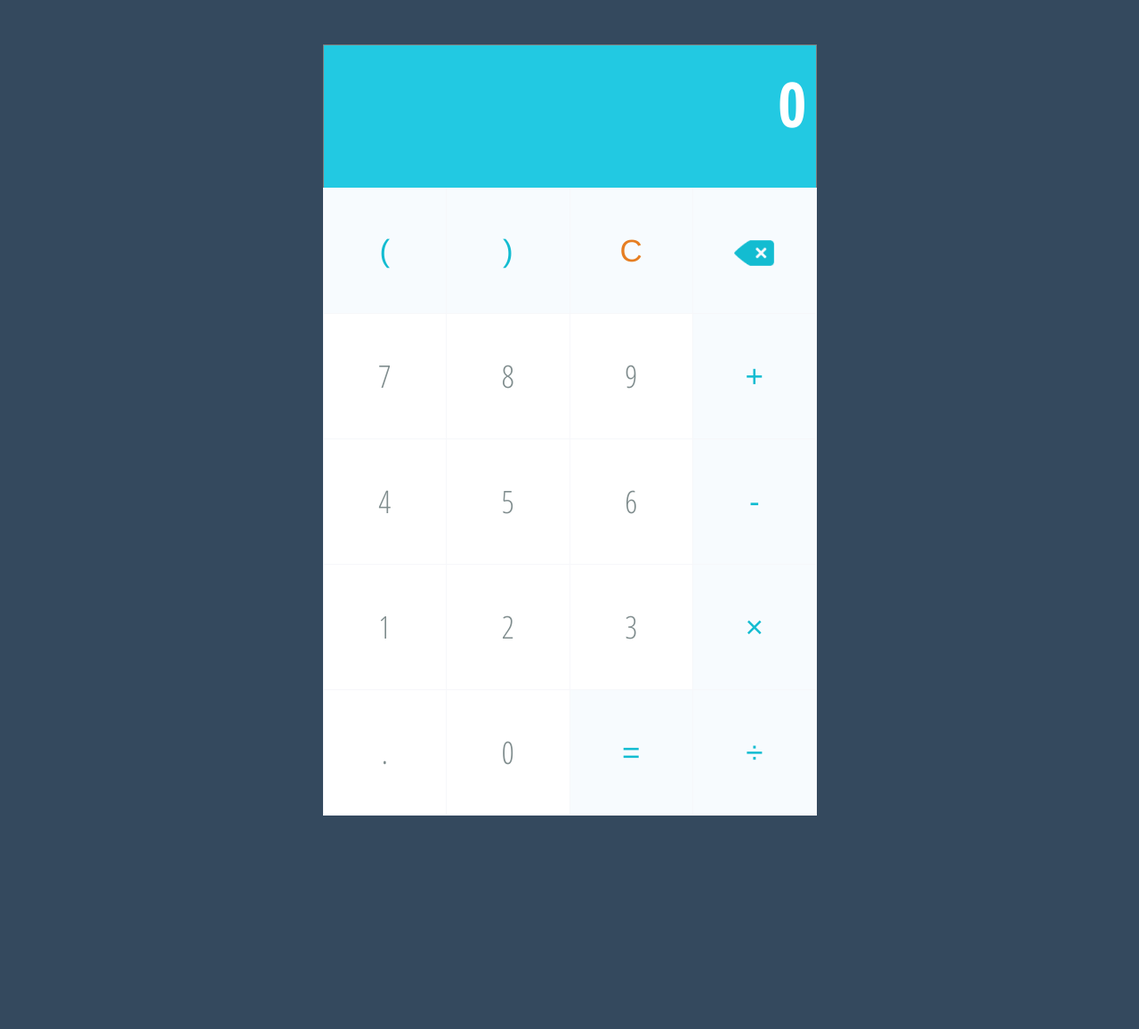
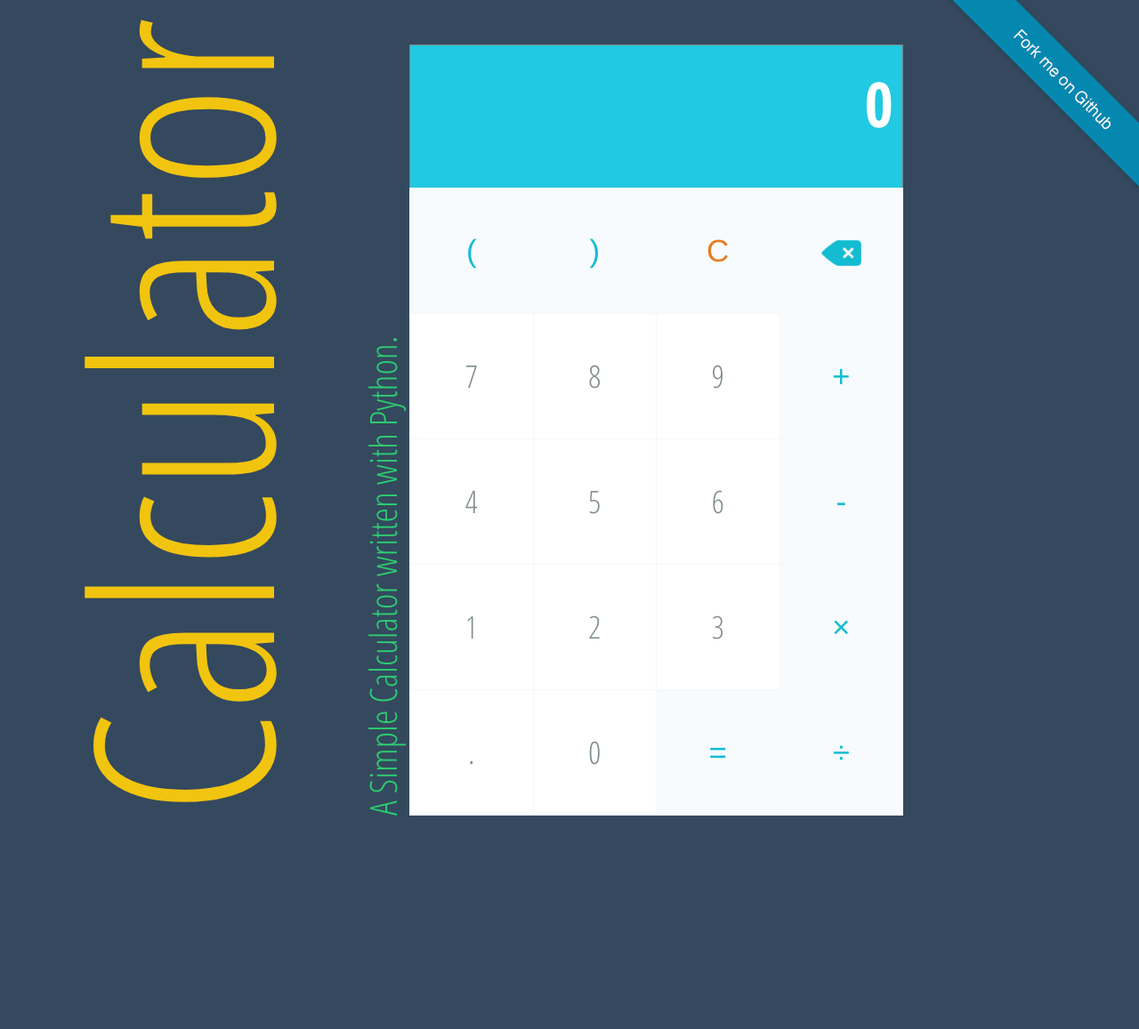
Before and after one commit to imidya/WebCalculator, a Flask app: page / in a window 1280 px wide. Shown: the top 1157 px of the page at 89% size. Before the commit the page ends 917 px from the top, so only its background shows below. Run offline with Flask 2, Linux system fonts and the light colour scheme; some libraries are stand-ins or nearby versions.

Commit message:
add forkme and favicon add title

```diff
--- a/run.py
+++ b/run.py
@@ -2,7 +2,7 @@ from flask import Flask, render_template, request, jsonify
 from Calculator import Calculator, Calculator2
 
 app = Flask(__name__)
-app.debug = True
+app.debug = False
 
 
 @app.route('/', methods=['GET'])
--- a/static/css/style.css
+++ b/static/css/style.css
@@ -116,3 +116,26 @@ body {
 .no-padding {
     padding: 0 0 0 0;
 }
+
+#forkme {
+    position: fixed;
+    right: 0px;
+    top: 0px;
+}
+
+#title-panel {
+    -webkit-transform-origin: left top;
+    -webkit-transform:rotate(270deg);
+}
+
+#title {
+    color: #f1c40f;
+    font-family: 'Open Sans Condensed', sans-serif;
+    font-size: 20em;
+}
+
+#subtitle {
+    color: #2ecc71;
+    font-family: 'Open Sans Condensed', sans-serif;
+    font-size: 3em;
+}
--- a/templates/index.html
+++ b/templates/index.html
@@ -3,16 +3,20 @@
 <head>
     <meta charset="UTF-8">
     <title>Calculator</title>
+
+    <link rel="shortcut icon" type="image/x-icon" href="/static/img/favicon.ico"/>
+
     <link rel="stylesheet" type="text/css" href="/static/css/bootstrap.min.css">
     <link rel="stylesheet" type="text/css" href="/static/css/style.css">
     <link href='http://fonts.googleapis.com/css?family=Poiret+One|Open+Sans+Condensed:300,700' rel='stylesheet' type='text/css'>
+
     <script src="/static/js/jquery-1.11.2.min.js"></script>
     <script src="/static/js/calculator.js"></script>
 </head>
 <body>
     <div class="container">
            <div class="row">
-               <div class="col-md-offset-3 col-md-6">
+               <div class="col-md-offset-4 col-md-6">
                    <table id="calculator">
                        <tbody>
                            <tr>
@@ -100,6 +104,11 @@
                </div>
            </div>
     </div>
+    <a id="forkme" href="https://github.com/cutecool/WebCalculator" target="_blank"><img src="/static/img/forkme.png"></a>
+    <div id="title-panel">
+        <div id="title">Calculator</div>
+        <div id="subtitle">A Simple Calculator written with Python.</div>
+    </div>
     <script type="text/javascript">
         document.onselectstart = function(){return false;}
     </script>
```
Also changed, not shown: static/img/favicon.ico (added), static/img/forkme.png (added).
